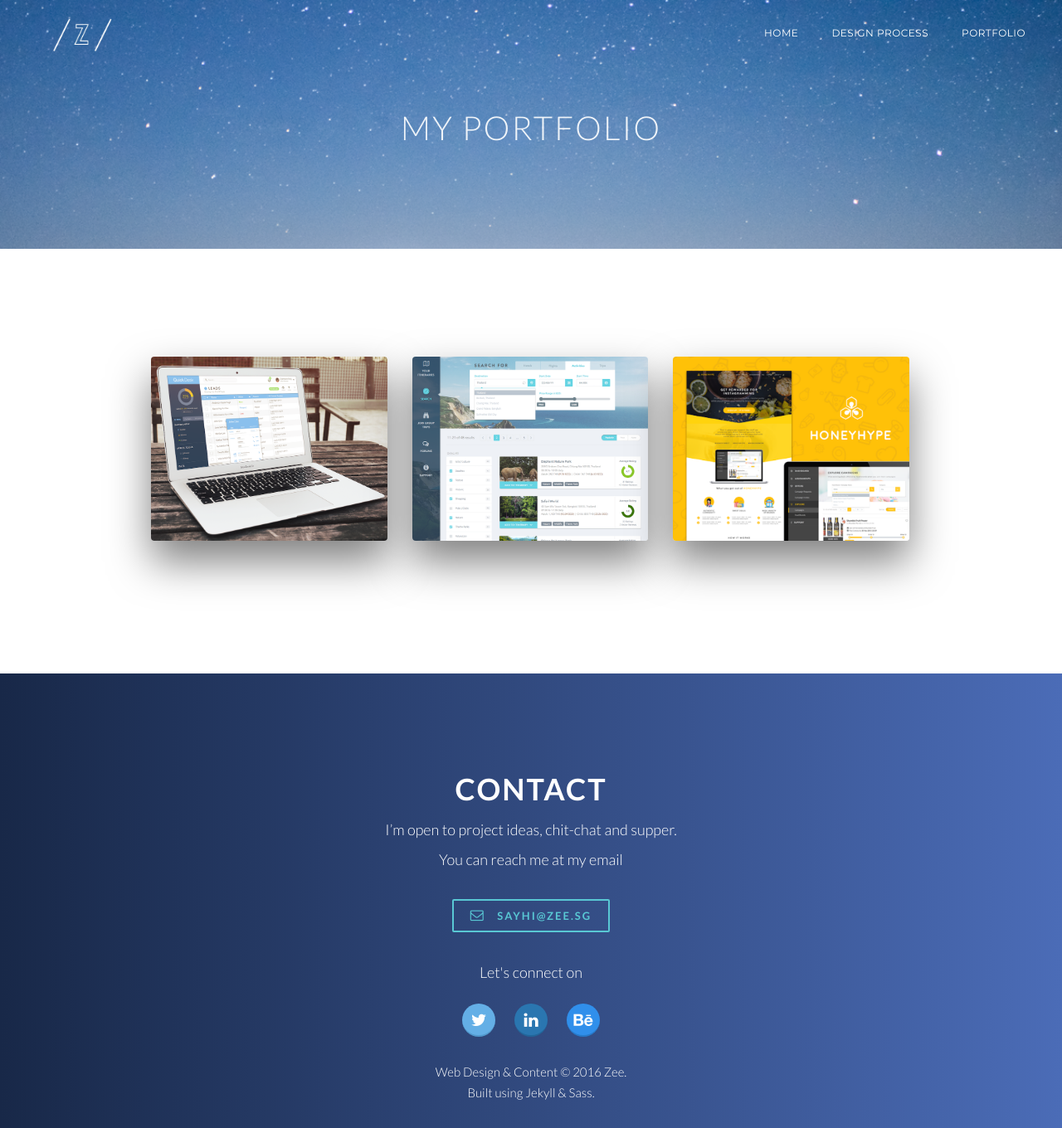
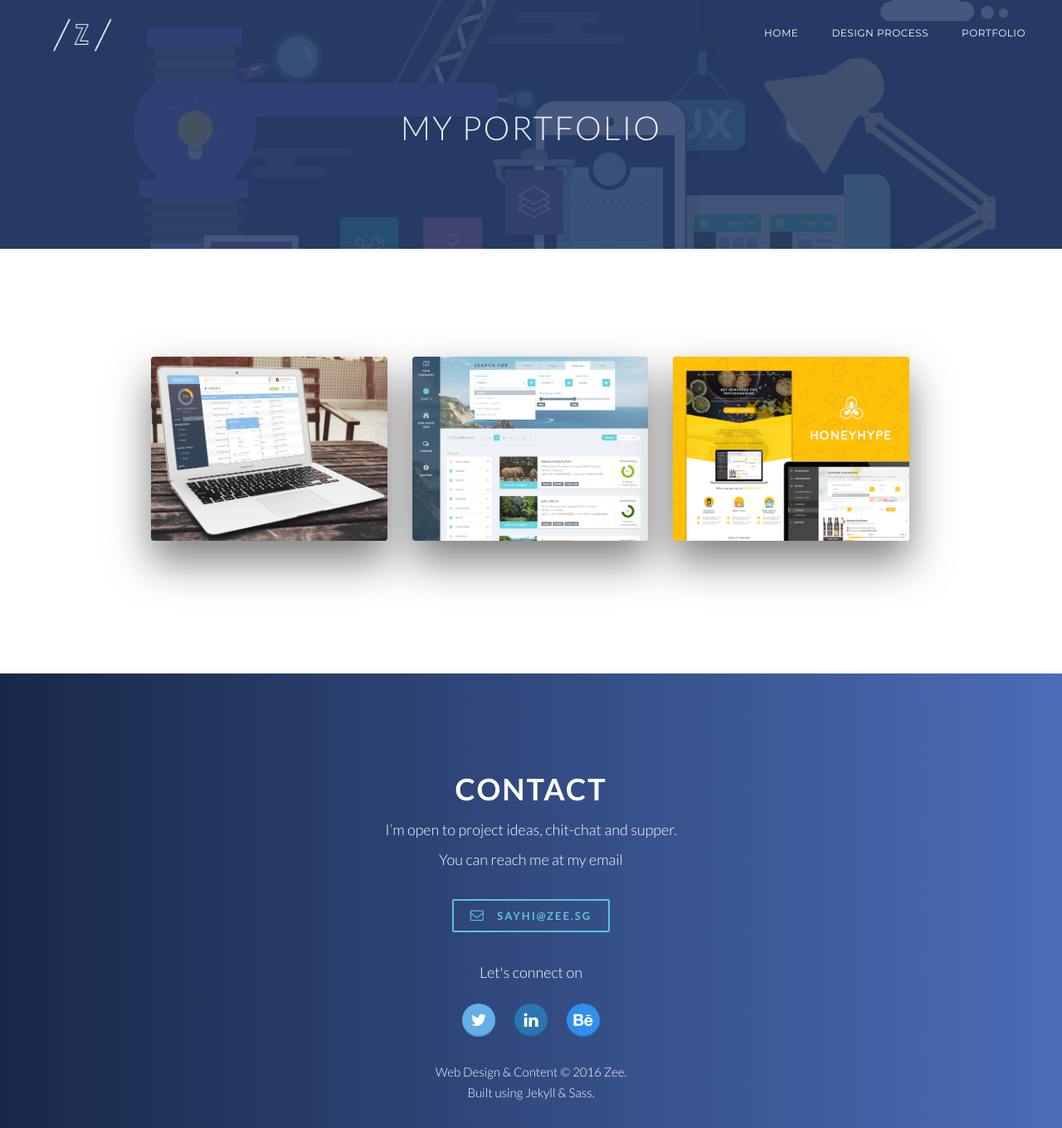
Before and after one commit to yzixuan/yzixuan.github.io, a Jekyll site: the page built from portfolio.html, in a window 1280 px wide and 1360 px high. Shown: the whole window at 83% size. Built offline with Jekyll 4.4.1, drawn with Linux system fonts in a browser that asks for light colours.

Commit message:
update title header image

```diff
--- a/_includes/title-header.html
+++ b/_includes/title-header.html
@@ -1,5 +1,5 @@
 <div id="title-header" class="section">
-  <div class="parallax"><img src="{{ "/img/night-mountains.png" | prepend: site.baseurl }}"></div>
+  <div class="parallax"><img src="{{ "/img/zeeheader.png" | prepend: site.baseurl }}"></div>
   <div class="row">
     <div class="col-xs-12 title-box">
       <h1>{{ page.title }}</h1>
```
Also changed, not shown: img/night-mountains.png (deleted), img/quickdesk.png, img/zeeheader.png (added).
